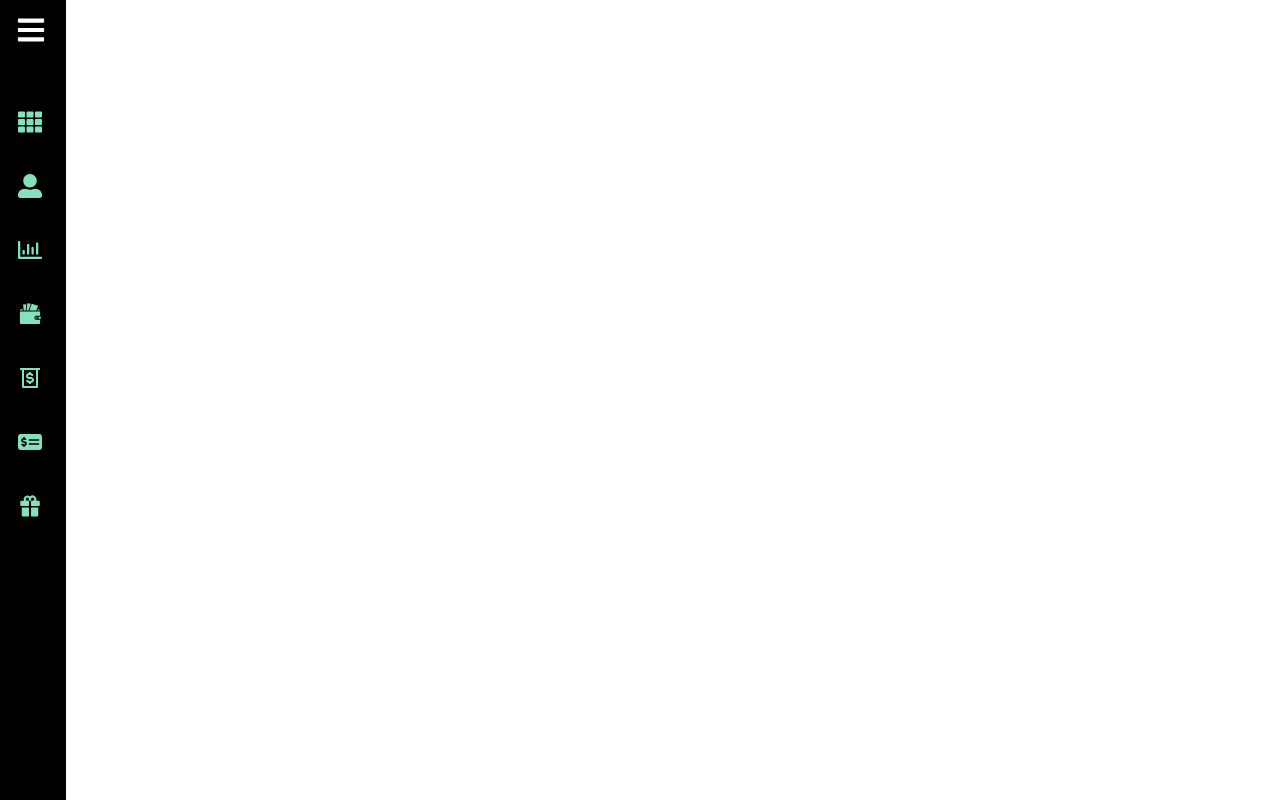
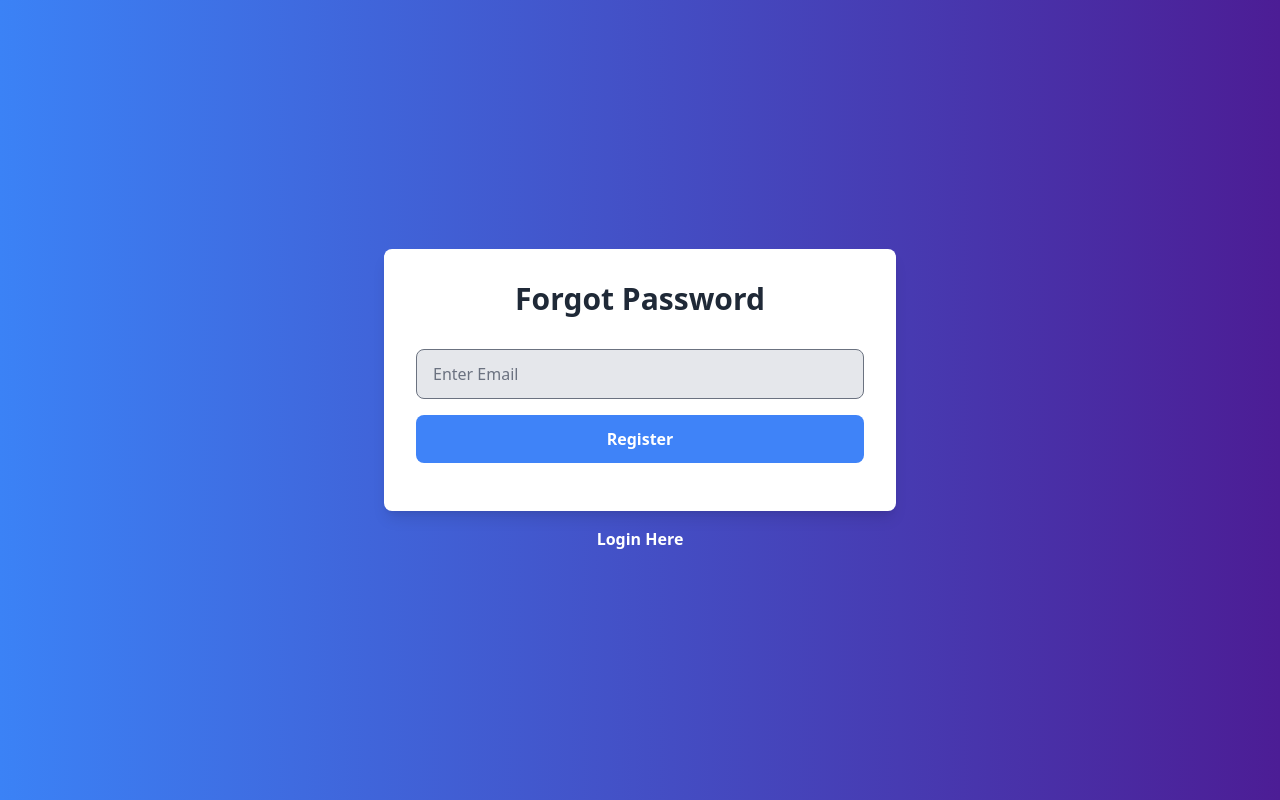
Before and after one commit to saravanasds/agr_dashboard_dev, a React (Vite) app: page /forgotPassword in a window 1280 px wide. Before the commit this address had no page. Shown: the top 800 px of the page. Built offline with nearby package versions, Linux system fonts and the light colour scheme.

Commit message:
fogot page added and login page correction done

```diff
--- a/src/App.jsx
+++ b/src/App.jsx
@@ -13,6 +13,7 @@ import Wallet from './pages/Wallet.jsx';
 import WithdrawRequest from './pages/WithdrawRequest.jsx';
 import PaymentHistory from './pages/PaymentHistory.jsx';
 import Rewards from './pages/Rewards';
+import ForgotPassword from './components/forgotPassword'
 
 function App() {
   return (
@@ -21,9 +22,11 @@ function App() {
         <Route path="/" element={<Info />} />
         <Route path="/register" element={<Register />} />
         <Route path="/login" element={<Login />} />
+        <Route path="/forgotPassword" element={<ForgotPassword />} />
       </Routes>
       <Sidebar>
         <Routes>
+          <Route path="/kyc" element={<Kyc />} />
           <Route path="/dashboard" element={<Dashboard />} />
           <Route path="/profile" element={<Profile />} />
           <Route path="/level" element={<Level />} />
--- a/src/Kyc-form/ProgressStepper.jsx
+++ b/src/Kyc-form/ProgressStepper.jsx
@@ -302,7 +302,7 @@ const ProgressStepper = () => {
                             </p>
                           )}
 
-                            {/* Agreement Checkbox */}
+                          {/* Agreement Checkbox */}
                           <label className="flex items-center py-3">
                             <input
                               type="checkbox"
@@ -322,7 +322,7 @@ const ProgressStepper = () => {
                         {/* Input field for Mobile Number upload */}
                         <div className='w-full md:w-1/2 p-5'>
 
-                        <div className="mb-4">
+                          <div className="mb-4">
                             <input
                               type="number"
                               className="w-full bg-gray-200 rounded-lg py-3 px-4"
@@ -464,7 +464,7 @@ const ProgressStepper = () => {
             <div className="flex flex-col items-center justify-center py-5 md:py-0">
               <div className="container mx-auto flex items-center justify-start">
                 <div className=" w-full bg-white p-8">
-                  <h1 className="text-3xl font-bold text-gray-800 mb-16">
+                  <h1 className="text-3xl font-bold text-gray-800 mb-16 text-center">
                     Account Details
                   </h1>
                   <form onSubmit={handleSubmited}>
@@ -534,6 +534,18 @@ const ProgressStepper = () => {
                             {formik.errors.ifsc}
                           </p>
                         )}
+
+                        <div className="mb-4">
+                          <input
+                            type="text"
+                            className="w-full bg-gray-200 rounded-lg py-3 px-4"
+                            placeholder="UPI ID"
+                            name="ifsc"
+                            onChange={formik.handleChange}
+                            onBlur={formik.handleBlur}
+                            value={formik.values.ifsc}
+                          />
+                        </div>
 
 
                       </div>
--- /dev/null
+++ b/src/components/forgotPassword.jsx
@@ -0,0 +1,152 @@
+import axios from "axios";
+import { useFormik } from "formik";
+import React, { useState, useEffect } from "react";
+import { Oval } from "react-loader-spinner";
+import { Link, useNavigate } from "react-router-dom";
+import * as yup from "yup";
+import { toast } from "react-toastify";
+import "react-toastify/dist/ReactToastify.css";
+import { togglePasswordVisibility } from "../utils/utils";
+
+export default function Register() {
+  const [error, setError] = useState("");
+  const [loading, setLoading] = useState(false);
+  const navigate = useNavigate();
+
+  useEffect(() => {
+    // Apply overflow: hidden to prevent scrolling
+    document.body.style.overflow = "hidden";
+    return () => {
+      document.body.style.overflow = "unset";
+    };
+  }, []);
+
+  const validation = yup.object({
+    email: yup
+      .string()
+      .required("Email is required")
+      .email("Email is not valid"),
+  });
+
+  async function sendData(values) {
+    setLoading(true);
+    try {
+      const response = await axios.post(
+        `https://agr-backend-m85q.onrender.com/api/auth/register`,
+        values
+      );
+      const data = response.data;
+
+      setLoading(false);
+
+      // Handle successful registration
+      toast.success("Register Successfull. Reset Email Send.", {
+        position: "top-right",
+        autoClose: 1500,
+        hideProgressBar: false,
+        closeOnClick: true,
+        pauseOnHover: true,
+        draggable: true,
+        progress: undefined,
+        theme: "colored",
+      });
+
+      navigate("/kyc");
+    } catch (err) {
+      // Handle errors
+      setLoading(false);
+      const errorMessage = err.response?.data?.error || "Internal Server Error";
+      setError(errorMessage);
+
+      toast.error(errorMessage, {
+        position: "top-right",
+        autoClose: 1500,
+        hideProgressBar: false,
+        closeOnClick: true,
+        pauseOnHover: true,
+        draggable: true,
+        progress: undefined,
+        theme: "colored",
+      });
+    }
+  }
+
+  const formik = useFormik({
+    initialValues: {
+      email: "",
+    },
+    validationSchema: validation,
+    onSubmit: sendData,
+  });
+
+  function changeBgRegister() {
+    document.getElementById("changeR").classList.add("auth");
+  }
+
+  return (
+    <>
+      <div className="w-full min-h-screen flex flex-col justify-center items-center m-auto" style={{ background: 'linear-gradient(to right, #3B82F6, #4C1D95' }}>
+        <div className="w-full flex flex-col items-center justify-start py-5 md:py-0">
+          <div className="container mx-auto flex justify-center">
+            <div className="w-full md:w-2/3 lg:w-1/2 xl:w-2/5 bg-white rounded-lg shadow-lg">
+              <div className="px-8 py-8">
+                <h1 className="text-center text-3xl font-bold text-gray-800 mb-8">
+                  Forgot Password
+                </h1>
+
+                <form onSubmit={formik.handleSubmit}>
+                  {error ? (
+                    <p className="text-center text-red-500 mb-4">{error}</p>
+                  ) : (
+                    ""
+                  )}
+                  <input
+                    type="email"
+                    className="w-full bg-gray-200 rounded-lg py-3 px-4 mb-4"
+                    placeholder="Enter Email"
+                    name="email"
+                    onChange={formik.handleChange}
+                    onBlur={formik.handleBlur}
+                    value={formik.values.email}
+                  />
+                  <button
+                    onClick={() => changeBgLogin()}
+                    id="change"
+                    type="submit"
+                    className="w-full bg-blue-500 rounded-lg text-white py-3 font-bold transition duration-300 ease-in-out hover:bg-blue-600 mb-4"
+                  >
+                    {loading ? (
+                      <div className="flex justify-center">
+                        <Oval
+                          height={30}
+                          width={30}
+                          color="#fff"
+                          wrapperStyle={{}}
+                          wrapperClass=""
+                          visible={true}
+                          ariaLabel="oval-loading"
+                          secondaryColor="#86b7fe"
+                          strokeWidth={2}
+                          strokeWidthSecondary={2}
+                        />
+                      </div>
+                    ) : (
+                      "Register"
+                    )}
+                  </button>
+                </form>
+              </div>
+            </div>
+          </div>
+          <div className="text-center text-white mt-4">
+            <p>
+              <Link to="/login" className="font-bold hover:underline">
+                Login Here
+              </Link>
+            </p>
+          </div>
+        </div>
+      </div>
+    </>
+  );
+}
--- a/src/components/login.jsx
+++ b/src/components/login.jsx
@@ -84,8 +84,8 @@ export default function Login() {
   }
 
   return (
-    <div className="min-h-screen flex flex-col items-center justify-start py-5 md:py-0" style={{ background: 'linear-gradient(to right, #3B82F6, #4C1D95' }}>
-      <div className="container mx-auto flex justify-center items-center min-h-screen ">
+    <div className="min-h-screen flex flex-col items-center justify-center py-5 md:py-0" style={{ background: 'linear-gradient(to right, #3B82F6, #4C1D95' }}>
+      <div className="container mx-auto flex justify-center items-center ">
         <div className="w-full md:w-2/3 lg:w-1/2 xl:w-2/5 bg-white rounded-lg shadow-lg">
           <div className="px-8 py-8">
             <h1 className="text-center text-3xl font-bold text-gray-800 mb-8">
@@ -170,7 +170,7 @@ export default function Login() {
           </div>
         </div>
       </div>
-      <div className="text-center text-white">
+      <div className="text-center text-white mt-3">
         <p>
           Need An Account?{" "}
           <Link to="/register" className="font-bold hover:underline">
```
